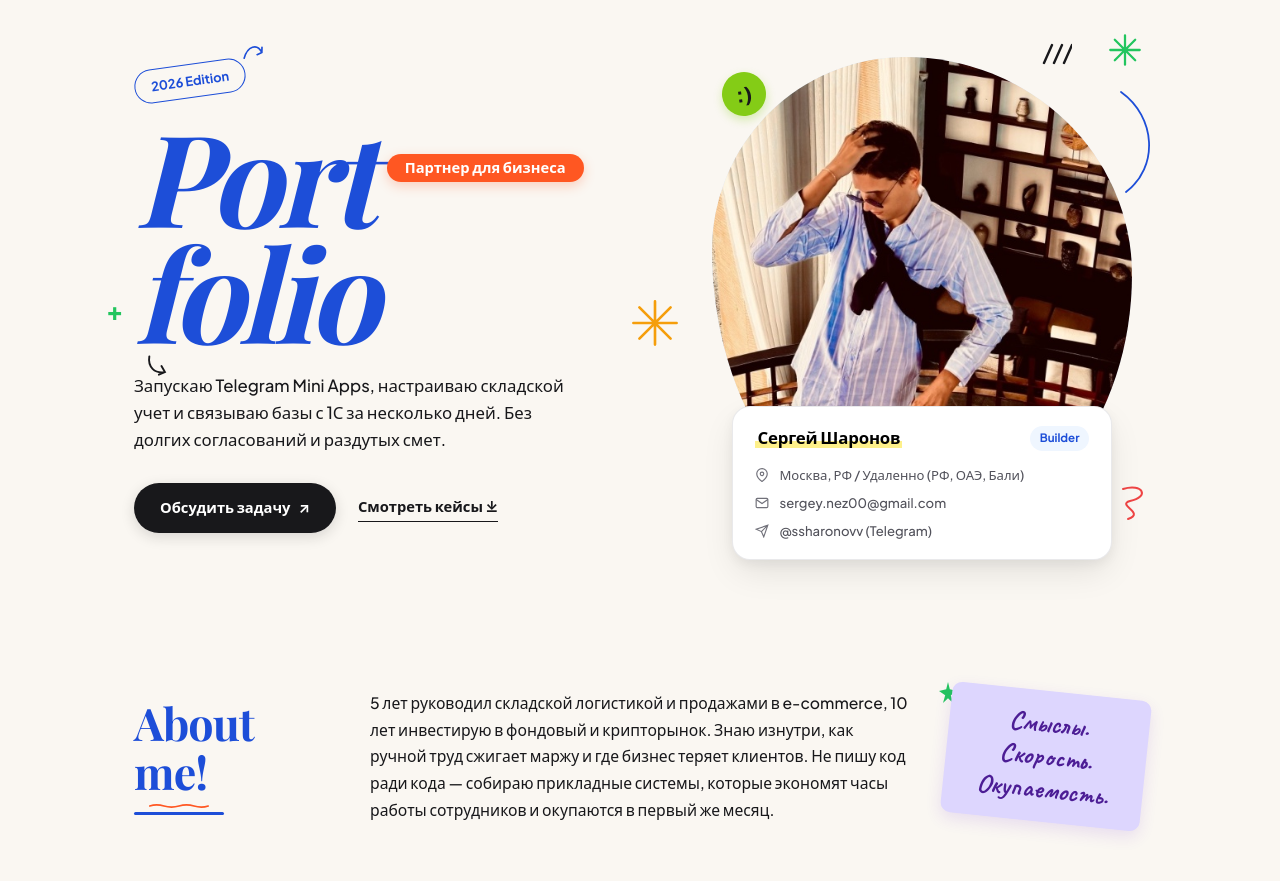
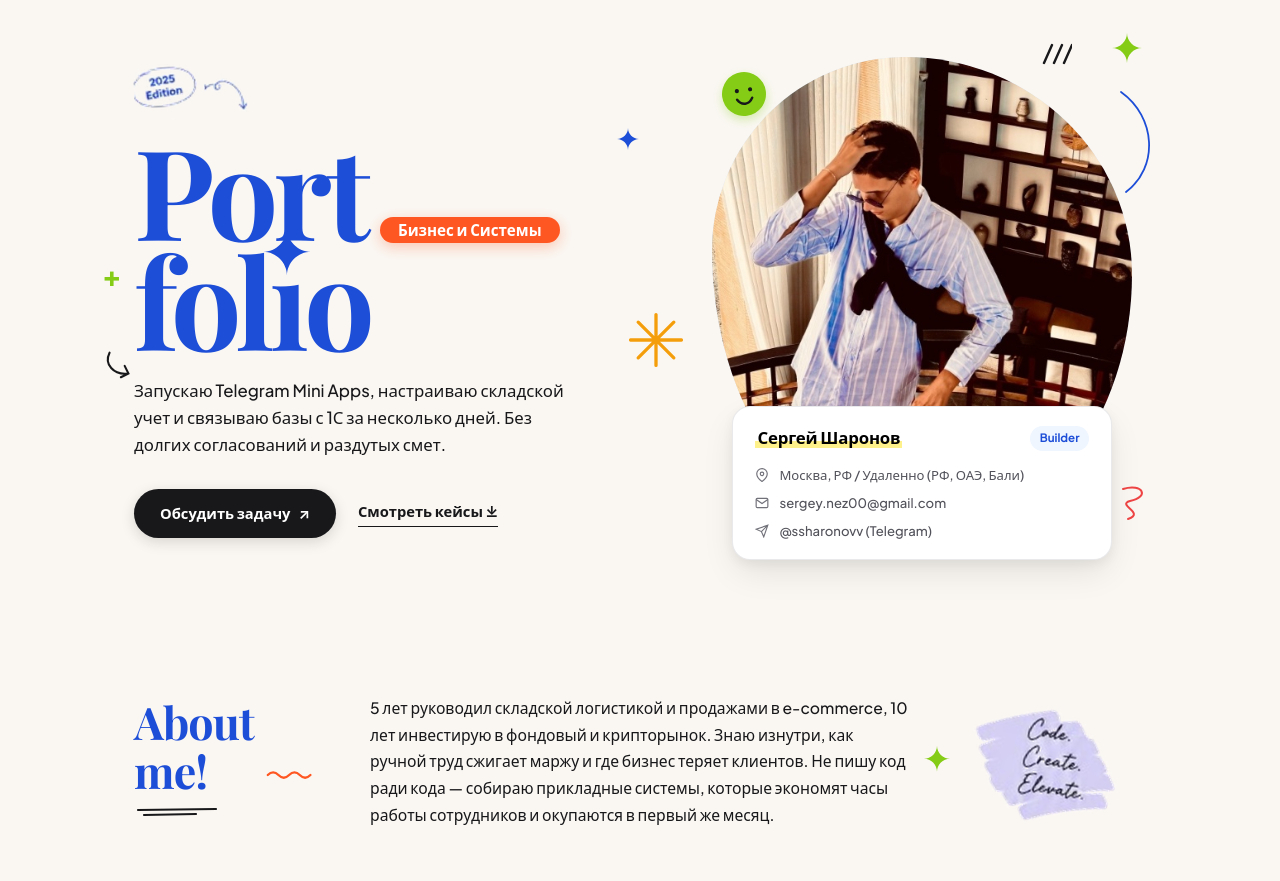
Before and after one commit to GreMZaa/portfolio, a website built with Vite: page index.html in a window 1280 px wide. Shown: the part 71-952 px from the top of the page. Built offline with nearby package versions, Linux system fonts and the light colour scheme; a web font is replaced by a local one.

Commit message:
Fix 1:1 carbon copy: upright Port folio typography, star dot on i, edition badge doodle, authentic lavender brush sticker, and matching doodles

```diff
--- a/index.html
+++ b/index.html
@@ -60,22 +60,26 @@
 
         <!-- Left Column -->
         <div class="hero-content">
-          <!-- 2026 Edition Tilted Pill Badge with Doodle Arrow -->
-          <div class="edition-badge">
-            <span>2026 Edition</span>
-            <div class="edition-arrow-doodle">
-              <svg width="26" height="20" viewBox="0 0 30 24" fill="none" stroke="currentColor" stroke-width="2" stroke-linecap="round">
-                <path d="M4 18 C 10 4, 22 2, 26 14 M 20 16 L 26 14 L 27 8"/>
-              </svg>
-            </div>
+          <!-- 2025 Edition Tilted Badge with Hand-drawn Looped Arrow -->
+          <div class="edition-badge-container">
+            <img src="assets/badge_edition_doodle@3x.png" alt="2025 Edition" class="edition-doodle-img">
           </div>
 
-          <!-- Giant Display Title: Port / folio -->
+          <!-- Giant Display Title: Port / folio (Upright Serif, Star Dot on i) -->
           <div class="giant-title-box">
-            <!-- Line 1: Port + Orange Pill -->
+            <!-- Line 1: Port + 4-Point Blue Sparkle Star + Orange Pill -->
             <div class="title-line-1">
               <span class="display-serif">Port</span>
-              <span class="role-tag-pill">Партнер для бизнеса</span>
+
+              <!-- Small Blue 4-Point Star Sparkle Doodle to top-right of Port -->
+              <span class="doodle-star-blue-hero">
+                <svg width="22" height="22" viewBox="0 0 24 24" fill="#1D4ED8">
+                  <path d="M12 0 C12 6.5 17.5 12 24 12 C17.5 12 12 17.5 12 24 C12 17.5 6.5 12 0 12 C6.5 12 12 6.5 12 0 Z"/>
+                </svg>
+              </span>
+
+              <!-- Orange Pill Sticker -->
+              <span class="role-tag-pill">Бизнес и Системы</span>
             </div>
 
             <!-- Line 2: folio + Doodles -->
@@ -83,19 +87,20 @@
               <!-- Green Plus Doodle -->
               <span class="doodle-green-plus">+</span>
 
-              <span class="display-serif">folio</span>
+              <!-- folio with 4-Point Star replacing the dot on 'i' -->
+              <span class="display-serif title-word-folio">fol<span class="star-dot-i"><svg class="star-i-svg" viewBox="0 0 24 24" fill="#1D4ED8"><path d="M12 0 C12 6.5 17.5 12 24 12 C17.5 12 12 17.5 12 24 C12 17.5 6.5 12 0 12 C6.5 12 12 6.5 12 0 Z"/></svg>ı</span>o</span>
 
-              <!-- Curved Downward Arrow Doodle -->
+              <!-- Curved Arrow Doodle on Left pointing to folio -->
               <div class="doodle-curved-arrow">
-                <svg width="28" height="26" viewBox="0 0 32 30" fill="none" stroke="currentColor" stroke-width="2.2" stroke-linecap="round">
-                  <path d="M6 4 C 4 16, 12 24, 24 22 M 17 25 L 24 22 L 20 15"/>
+                <svg width="34" height="34" viewBox="0 0 36 36" fill="none" stroke="#18181B" stroke-width="2.2" stroke-linecap="round">
+                  <path d="M8 6 C 2 18, 12 30, 28 28 M 20 32 L 28 28 L 24 20"/>
                 </svg>
               </div>
 
-              <!-- Golden 8-Ray Starburst Doodle -->
+              <!-- Golden 8-Ray Starburst Doodle to bottom right of folio -->
               <div class="doodle-star-gold">
-                <svg width="48" height="48" viewBox="0 0 40 40" fill="none" stroke="currentColor" stroke-width="2.2" stroke-linecap="round">
-                  <path d="M20 2 L20 38 M2 20 L38 20 M7 7 L33 33 M7 33 L33 7"/>
+                <svg width="56" height="56" viewBox="0 0 44 44" fill="none" stroke="#F59E0B" stroke-width="2.6" stroke-linecap="round">
+                  <path d="M22 2 L22 42 M2 22 L42 22 M8 8 L36 36 M8 36 L36 8"/>
                 </svg>
               </div>
             </div>
@@ -123,26 +128,33 @@
           <div class="portrait-composition-wrap">
 
             <!-- Lime Green Smiley Face on Shoulder -->
-            <div class="doodle-portrait-smiley">:)</div>
+            <div class="doodle-portrait-smiley">
+              <svg width="42" height="42" viewBox="0 0 44 44" fill="none">
+                <circle cx="22" cy="22" r="21" fill="#84CC16"/>
+                <circle cx="15" cy="18" r="2.2" fill="#18181B"/>
+                <circle cx="29" cy="18" r="2.2" fill="#18181B"/>
+                <path d="M14 27 C 18 34, 26 34, 30 27" stroke="#18181B" stroke-width="2.6" stroke-linecap="round"/>
+              </svg>
+            </div>
 
             <!-- 3 Black Slashes on Top -->
             <div class="doodle-portrait-lines">
-              <svg width="34" height="24" viewBox="0 0 34 24" fill="none" stroke="currentColor" stroke-width="2.4" stroke-linecap="round">
+              <svg width="34" height="24" viewBox="0 0 34 24" fill="none" stroke="#18181B" stroke-width="2.4" stroke-linecap="round">
                 <path d="M6 22 L14 4 M16 22 L24 4 M26 22 L34 4"/>
               </svg>
             </div>
 
             <!-- Thin Blue Wire Loop Doodle -->
             <div class="doodle-portrait-loop">
-              <svg width="46" height="110" viewBox="0 0 46 110" fill="none" stroke="currentColor" stroke-width="1.8" stroke-linecap="round">
+              <svg width="46" height="110" viewBox="0 0 46 110" fill="none" stroke="#1D4ED8" stroke-width="1.8" stroke-linecap="round">
                 <path d="M10 5 C 45 30, 48 80, 15 105"/>
               </svg>
             </div>
 
-            <!-- Green 8-Point Star Doodle on Top Right -->
+            <!-- Green 4-Point Star Doodle on Top Right -->
             <div class="doodle-portrait-star">
-              <svg width="34" height="34" viewBox="0 0 30 30" fill="none" stroke="currentColor" stroke-width="2" stroke-linecap="round">
-                <path d="M15 2 L15 28 M2 15 L28 15 M6 6 L24 24 M6 24 L24 6"/>
+              <svg width="30" height="30" viewBox="0 0 24 24" fill="#84CC16">
+                <path d="M12 0 C12 6.5 17.5 12 24 12 C17.5 12 12 17.5 12 24 C12 17.5 6.5 12 0 12 C6.5 12 12 6.5 12 0 Z"/>
               </svg>
             </div>
 
@@ -175,7 +187,7 @@
 
             <!-- Red Spiral Spring Doodle Bottom Right -->
             <div class="doodle-portrait-spiral">
-              <svg width="34" height="42" viewBox="0 0 34 42" fill="none" stroke="currentColor" stroke-width="2" stroke-linecap="round">
+              <svg width="34" height="42" viewBox="0 0 34 42" fill="none" stroke="#EF4444" stroke-width="2" stroke-linecap="round">
                 <path d="M5 8 C 25 2, 32 16, 12 20 C -2 24, 28 32, 10 38"/>
               </svg>
             </div>
@@ -187,21 +199,28 @@
     </section>
 
     <!-- ==========================================================================
-         ABOUT ME SECTION (HUMAN & FACTUAL)
+         ABOUT ME SECTION (1:1 CARBON COPY)
          ========================================================================== -->
     <section id="about" class="about-section">
       <div class="container about-row">
 
-        <!-- Left: Title with Red Wavy Underline -->
+        <!-- Left: Title with Red Wavy Squiggle on Right & Pen Underlines Below -->
         <div class="about-title-box">
+          <div class="about-title-row">
             <h2 class="section-serif-title">
               About<br>me!
             </h2>
-          <div class="title-doodle-underlines">
-            <svg class="doodle-wavy-red" viewBox="0 0 80 8" fill="none" stroke="#FF5722" stroke-width="2.2" stroke-linecap="round">
-              <path d="M1 4 Q 10 1, 20 4 T 40 4 T 60 4 T 79 4" />
+            <div class="about-wavy-doodle">
+              <svg width="48" height="16" viewBox="0 0 54 16" fill="none" stroke="#FF5722" stroke-width="2.6" stroke-linecap="round">
+                <path d="M2 8 Q 8 2, 14 8 T 26 8 T 38 8 T 50 8" />
               </svg>
-            <span class="doodle-line-blue"></span>
+            </div>
+          </div>
+          <div class="about-title-scribbles">
+            <svg width="84" height="12" viewBox="0 0 84 12" fill="none" stroke="#18181B" stroke-width="2.2" stroke-linecap="round">
+              <path d="M2 4 L 80 3" />
+              <path d="M8 9 L 60 8" />
+            </svg>
           </div>
         </div>
 
@@ -212,20 +231,16 @@
           </p>
         </div>
 
-        <!-- Green Star Doodle -->
+        <!-- Green 4-Point Star Doodle -->
         <div class="doodle-about-star">
-          <svg width="24" height="24" viewBox="0 0 24 24" fill="currentColor">
-            <path d="M12 2l1.8 7.2L21 11l-6.2 4.2 2.2 7.8L12 18.2 7 23l2.2-7.8L3 11l7.2-1.8z"/>
+          <svg width="26" height="26" viewBox="0 0 24 24" fill="#84CC16">
+            <path d="M12 0 C12 6.5 17.5 12 24 12 C17.5 12 12 17.5 12 24 C12 17.5 6.5 12 0 12 C6.5 12 12 6.5 12 0 Z"/>
           </svg>
         </div>
 
-        <!-- Right: Lilac Tilted Tape Sticker -->
-        <div class="tilted-tape-sticker">
-          <div class="tape-text">
-            Смыслы.<br>
-            Скорость.<br>
-            Окупаемость.
-          </div>
+        <!-- Right: Authentic Lavender Watercolor Brush Sticker -->
+        <div class="lavender-brush-sticker">
+          <img src="assets/sticker_code_create_elevate@3x.png" alt="Code. Create. Elevate." class="brush-sticker-img">
         </div>
 
       </div>
@@ -314,18 +329,17 @@
 
         <div class="work-header-row">
           <div class="work-title-wrap">
-            <h2 class="section-serif-title">Selected Work</h2>
-            <div class="brush-stroke-green"></div>
+            <h2 class="section-serif-title sw-title-highlight">Selected Work</h2>
           </div>
 
           <div class="work-header-subtitle">
             <span>Реальные внедрения с цифрами окупаемости и сэкономленного времени.</span>
             <!-- Coffee Cup Doodle with Steam and Heart -->
-            <svg width="30" height="26" viewBox="0 0 32 28" fill="none" stroke="currentColor" stroke-width="1.8" stroke-linecap="round">
-              <path d="M4 10 L6 24 C 6 26, 8 28, 12 28 L20 28 C 24 28, 26 26, 26 24 L28 10 Z"/>
-              <path d="M27 12 C 31 12, 32 18, 27 20"/>
-              <path d="M10 4 C 10 2, 12 1, 12 3 M16 4 C 16 2, 18 1, 18 3 M22 4 C 22 2, 24 1, 24 3"/>
-              <path d="M14 17 C 14 15, 18 15, 18 17 C 18 19, 14 21, 14 21" fill="#EF4444" stroke="none"/>
+            <svg class="coffee-cup-svg" width="32" height="30" viewBox="0 0 32 30" fill="none" stroke="#18181B" stroke-width="1.8" stroke-linecap="round">
+              <path d="M4 11 L6 25 C 6 27, 8 29, 12 29 L20 29 C 24 29, 26 27, 26 25 L28 11 Z"/>
+              <path d="M28 13 C 32 13, 33 19, 27 21"/>
+              <path d="M10 5 C 10 3, 12 2, 12 4 M16 5 C 16 3, 18 2, 18 4 M22 5 C 22 3, 24 2, 24 4"/>
+              <path d="M14 19 C 14 17, 18 17, 18 19 C 18 21, 14 23, 14 23" fill="#EF4444" stroke="none"/>
             </svg>
           </div>
         </div>
@@ -461,14 +475,16 @@
 
         <!-- See All Projects Button with Sparks -->
         <div class="see-all-center">
+          <div class="see-all-btn-wrap">
             <a href="https://t.me/ssharonovv" target="_blank" rel="noopener noreferrer" class="btn-black-pill">
               <span>Все проекты</span>
               <span>➔</span>
             </a>
             <div class="sparks-doodle">
-            <svg width="24" height="14" viewBox="0 0 24 14" fill="none" stroke="currentColor" stroke-width="2" stroke-linecap="round">
-              <path d="M4 12 L8 4 M12 14 L12 2 M20 12 L16 4"/>
+              <svg width="28" height="22" viewBox="0 0 28 22" fill="none" stroke="#F43F5E" stroke-width="2.4" stroke-linecap="round">
+                <path d="M6 16 L16 6 M12 20 L22 10 M18 22 L26 14"/>
               </svg>
+            </div>
           </div>
         </div>
 
@@ -584,6 +600,20 @@
           </div>
 
           <div class="banner-action-side">
+            <!-- Coral Star Doodle -->
+            <div class="doodle-cta-star">
+              <svg width="34" height="34" viewBox="0 0 34 34" fill="none" stroke="#FF5722" stroke-width="2.2" stroke-linecap="round">
+                <path d="M17 2 L17 32 M2 17 L32 17 M6 6 L28 28 M6 28 L28 6"/>
+              </svg>
+            </div>
+
+            <!-- Curved Arrow Doodle -->
+            <div class="doodle-cta-arrow">
+              <svg width="32" height="28" viewBox="0 0 32 28" fill="none" stroke="#18181B" stroke-width="2" stroke-linecap="round">
+                <path d="M4 22 C 12 28, 22 24, 26 8 M 20 8 L 26 8 L 28 14"/>
+              </svg>
+            </div>
+
             <a href="https://t.me/ssharonovv" target="_blank" rel="noopener noreferrer" class="btn-blue-pill">
               <span>Написать в Telegram</span>
               <span>➔</span>
@@ -601,8 +631,6 @@
             <a href="mailto:sergey.nez00@gmail.com" class="social-icon-btn" title="Email">
               <svg width="18" height="18" viewBox="0 0 24 24" fill="none" stroke="currentColor" stroke-width="2"><path d="M4 4h16c1.1 0 2 .9 2 2v12c0 1.1-.9 2-2 2H4c-1.1 0-2-.9-2-2V6c0-1.1.9-2 2-2z"/><path d="M22 6l-10 7L2 6"/></svg>
             </a>
-          </div>
-        </div>
           </div>
         </div>
 
--- a/styles/main.css
+++ b/styles/main.css
@@ -183,28 +183,22 @@ button {
   position: relative;
 }
 
-/* 2025/2026 Edition Tilted Outline Badge */
-.edition-badge {
-  display: inline-flex;
-  align-items: center;
-  padding: 6px 16px;
-  border: 1.5px solid var(--royal-blue);
-  border-radius: var(--radius-full);
-  font-size: 0.8rem;
-  font-weight: 700;
-  color: var(--royal-blue);
-  transform: rotate(-8deg);
-  margin-bottom: 20px;
-  background: transparent;
-  position: relative;
+/* 2025/2026 Edition Tilted Doodle Badge */
+.edition-badge-container {
+  display: inline-block;
+  margin-bottom: 8px;
+  transform: rotate(-3deg);
+  transition: transform 0.25s ease;
 }
 
-.edition-arrow-doodle {
-  position: absolute;
-  top: -14px;
-  right: -24px;
-  color: var(--royal-blue);
-  pointer-events: none;
+.edition-badge-container:hover {
+  transform: rotate(0deg) scale(1.05);
+}
+
+.edition-doodle-img {
+  width: 135px;
+  height: auto;
+  display: block;
 }
 
 /* Giant Port / folio display title */
@@ -215,27 +209,54 @@ button {
 
 .title-line-1 {
   display: flex;
-  align-items: center;
-  gap: 16px;
-  line-height: 0.9;
+  align-items: flex-end;
+  gap: 14px;
+  line-height: 0.88;
+  position: relative;
 }
 
 .title-line-2 {
   display: flex;
   align-items: center;
   gap: 16px;
-  line-height: 0.9;
+  line-height: 0.88;
   position: relative;
+  margin-top: -0.05em;
 }
 
 .display-serif {
   font-family: var(--font-display);
-  font-size: clamp(5rem, 10vw, 8.2rem);
+  font-size: clamp(4.8rem, 9.8vw, 8.2rem);
   font-weight: 700;
-  font-style: italic;
+  font-style: normal; /* STRICTLY UPRIGHT (ROMAN), NOT ITALIC */
   color: var(--royal-blue);
   letter-spacing: -0.04em;
   display: inline-block;
+  line-height: 0.88;
+}
+
+/* Star dot replacing standard dot on 'i' in folio */
+.star-dot-i {
+  position: relative;
+  display: inline-block;
+}
+
+.star-i-svg {
+  position: absolute;
+  top: -0.12em;
+  left: 50%;
+  transform: translateX(-50%);
+  width: 0.38em;
+  height: 0.38em;
+  pointer-events: none;
+}
+
+/* Small blue 4-point sparkle star above the orange pill */
+.doodle-star-blue-hero {
+  position: absolute;
+  top: -6px;
+  right: 20px;
+  pointer-events: none;
 }
 
 .role-tag-pill {
@@ -243,41 +264,39 @@ button {
   background-color: var(--pill-orange);
   color: #FFFFFF;
   font-family: var(--font-sans);
-  font-size: clamp(0.75rem, 1.2vw, 0.92rem);
+  font-size: clamp(0.75rem, 1.2vw, 0.95rem);
   font-weight: 700;
   font-style: normal;
-  padding: 7px 18px;
+  padding: 6px 18px;
   border-radius: var(--radius-full);
   white-space: nowrap;
-  box-shadow: 0 4px 12px rgba(255, 87, 34, 0.25);
-  transform: translateY(-8px);
+  box-shadow: 0 4px 14px rgba(255, 87, 34, 0.3);
+  margin-bottom: 0.12em;
 }
 
 /* Doodles around hero title */
 .doodle-green-plus {
   position: absolute;
-  left: -28px;
-  top: 55%;
-  color: var(--star-green);
+  left: -32px;
+  top: 15%;
+  color: #84CC16;
   font-weight: 900;
-  font-size: 1.6rem;
+  font-size: 1.8rem;
   line-height: 1;
   pointer-events: none;
 }
 
 .doodle-curved-arrow {
   position: absolute;
-  left: 10px;
-  bottom: -32px;
-  color: var(--text-main);
+  left: -32px;
+  bottom: -28px;
   pointer-events: none;
 }
 
 .doodle-star-gold {
   position: absolute;
-  right: -20px;
-  bottom: 0px;
-  color: var(--star-gold);
+  right: -25px;
+  bottom: -15px;
   pointer-events: none;
 }
 
@@ -518,36 +537,32 @@ button {
   position: relative;
 }
 
+.about-title-row {
+  display: flex;
+  align-items: flex-end;
+  gap: 12px;
+}
+
+.about-wavy-doodle {
+  margin-bottom: 6px;
+  color: #FF5722;
+}
+
+.about-title-scribbles {
+  margin-top: 4px;
+  margin-left: 2px;
+}
+
 .section-serif-title {
   font-family: var(--font-display);
   font-size: 2.8rem;
   font-weight: 700;
+  font-style: normal;
   color: var(--royal-blue);
-  line-height: 1.1;
+  line-height: 1.08;
   letter-spacing: -0.02em;
   position: relative;
   display: inline-block;
-}
-
-.title-doodle-underlines {
-  position: relative;
-  margin-top: 6px;
-  width: 90px;
-}
-
-.doodle-wavy-red {
-  display: block;
-  width: 100%;
-  height: 6px;
-}
-
-.doodle-line-blue {
-  display: block;
-  width: 100%;
-  height: 3px;
-  background-color: var(--royal-blue);
-  border-radius: 2px;
-  margin-top: 3px;
 }
 
 .about-text-body {
@@ -559,28 +574,33 @@ button {
 
 .doodle-about-star {
   position: absolute;
-  right: 210px;
-  top: -10px;
+  right: 220px;
+  top: 50%;
+  transform: translateY(-50%);
   color: var(--star-green);
+  pointer-events: none;
 }
 
-/* Purple Tilted Tape Sticker */
-.tilted-tape-sticker {
-  background-color: var(--tape-purple);
-  padding: 16px 20px;
-  border-radius: var(--radius-sm);
-  transform: rotate(6deg);
-  box-shadow: 0 6px 16px rgba(109, 40, 217, 0.12);
-  text-align: center;
+/* Authentic Lavender Brush Sticker */
+.lavender-brush-sticker {
+  display: flex;
+  justify-content: center;
+  align-items: center;
+  transform: rotate(10deg);
+  transition: transform 0.3s ease;
 }
 
-.tape-text {
-  font-family: var(--font-script);
-  font-size: 1.65rem;
-  line-height: 1.25;
-  font-weight: 700;
-  color: #4C1D95;
+.lavender-brush-sticker:hover {
+  transform: rotate(6deg) scale(1.05);
 }
+
+.brush-sticker-img {
+  width: 100%;
+  max-width: 185px;
+  height: auto;
+  display: block;
+}
+
 
 /* ==========================================================================
    WHAT I DO SECTION (4 CLEAN CARDS)
@@ -705,17 +725,30 @@ button {
 
 .work-title-wrap {
   position: relative;
+  display: inline-block;
 }
 
-.brush-stroke-green {
+.sw-title-highlight {
+  position: relative;
+  display: inline-block;
+  z-index: 1;
+}
+
+.sw-title-highlight::after {
+  content: '';
   position: absolute;
   bottom: 2px;
-  left: 0;
-  width: 100%;
-  height: 8px;
+  left: -4px;
+  right: -4px;
+  height: 14px;
   background-color: #BEF264;
   z-index: -1;
   border-radius: 4px;
+  transform: rotate(-0.5deg);
+}
+
+.coffee-cup-svg {
+  flex-shrink: 0;
 }
 
 .work-header-subtitle {
@@ -1021,14 +1054,23 @@ button {
 /* See All Projects Button with Sparks */
 .see-all-center {
   display: flex;
-  flex-direction: column;
+  justify-content: center;
   align-items: center;
+  margin-top: 36px;
   position: relative;
 }
 
+.see-all-btn-wrap {
+  position: relative;
+  display: inline-flex;
+  align-items: center;
+}
+
 .sparks-doodle {
-  color: #EC4899;
-  margin-top: 6px;
+  position: absolute;
+  top: -10px;
+  right: -24px;
+  pointer-events: none;
 }
 
 /* ==========================================================================
@@ -1208,7 +1250,8 @@ button {
 .banner-lead-script {
   font-family: var(--font-display);
   font-size: 1.85rem;
-  font-style: italic;
+  font-style: normal;
+  font-weight: 700;
   color: var(--royal-blue);
   margin-bottom: 6px;
   line-height: 1.2;
@@ -1218,6 +1261,7 @@ button {
   font-family: var(--font-display);
   font-size: clamp(1.8rem, 3.2vw, 2.6rem);
   font-weight: 700;
+  font-style: normal;
   color: var(--royal-blue);
   line-height: 1.2;
 }
@@ -1230,6 +1274,23 @@ button {
 
 .banner-action-side {
   flex-shrink: 0;
+  position: relative;
+  display: flex;
+  align-items: center;
+}
+
+.doodle-cta-star {
+  position: absolute;
+  top: -24px;
+  left: -44px;
+  pointer-events: none;
+}
+
+.doodle-cta-arrow {
+  position: absolute;
+  bottom: -22px;
+  left: -34px;
+  pointer-events: none;
 }
 
 .btn-blue-pill {
```
Also changed, not shown: assets/badge_edition_doodle@3x.png (added), assets/sticker_code_create_elevate.png (added), assets/sticker_code_create_elevate@3x.png (added). Lines whose indentation alone changed are shown as unchanged.
